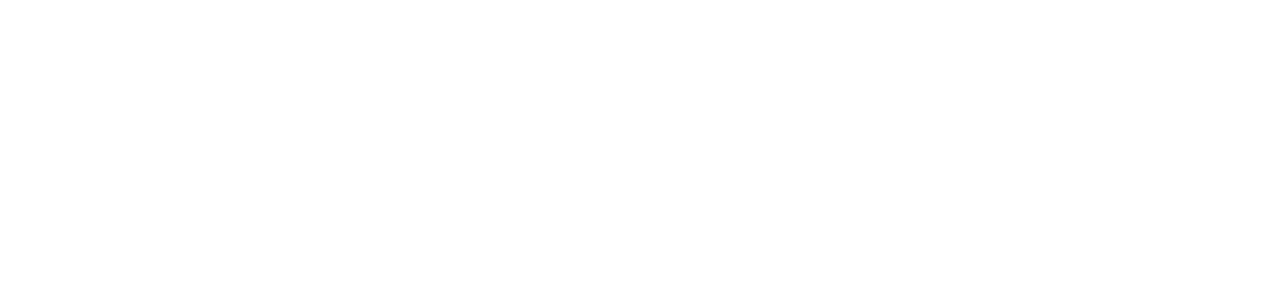
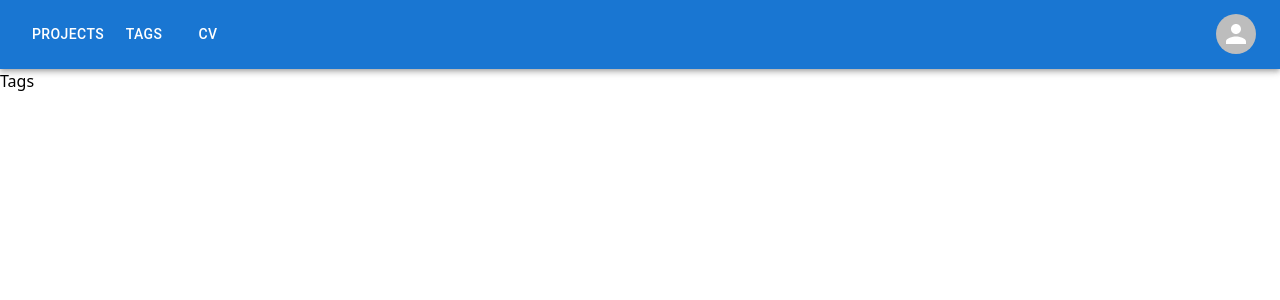
Before and after one commit to TottySnowman/portfolioDashboard, a React (Vite) app: page /tags in a window 1280 px wide. Before the commit this address had no page. Shown: the top 300 px of the page. Built offline with nearby package versions, Linux system fonts and the light colour scheme; sample sign-in values are in the browser's storage.

Commit message:
added navbar with navigation

```diff
--- /dev/null
+++ b/src/components/shared/navbar.tsx
@@ -0,0 +1,98 @@
+import * as React from "react";
+import AppBar from "@mui/material/AppBar";
+import Box from "@mui/material/Box";
+import Toolbar from "@mui/material/Toolbar";
+import Typography from "@mui/material/Typography";
+import Menu from "@mui/material/Menu";
+import Container from "@mui/material/Container";
+import Avatar from "@mui/material/Avatar";
+import Button from "@mui/material/Button";
+import MenuItem from "@mui/material/MenuItem";
+import AdbIcon from "@mui/icons-material/Adb";
+import { Link } from "react-router-dom";
+
+interface singlePage {
+  displayName: string;
+  url: string;
+}
+
+const pages: singlePage[] = [
+  {
+    displayName: "Projects",
+    url: "/projects",
+  },
+  {
+    displayName: "Tags",
+    url: "/tags",
+  },
+  {
+    displayName: "CV",
+    url: "/cv",
+  },
+];
+
+const Navbar = () => {
+  const [anchorElNav, setAnchorElNav] = React.useState<null | HTMLElement>(
+    null,
+  );
+
+  const handleCloseNavMenu = () => {
+    setAnchorElNav(null);
+  };
+
+  return (
+    <AppBar position="static">
+      <Container maxWidth="xl">
+        <Toolbar disableGutters>
+          <Box sx={{ flexGrow: 1, display: { xs: "flex", md: "none" } }}>
+            <Menu
+              id="menu-appbar"
+              anchorEl={anchorElNav}
+              anchorOrigin={{
+                vertical: "bottom",
+                horizontal: "left",
+              }}
+              keepMounted
+              transformOrigin={{
+                vertical: "top",
+                horizontal: "left",
+              }}
+              open={Boolean(anchorElNav)}
+              onClose={handleCloseNavMenu}
+              sx={{ display: { xs: "block", md: "none" } }}
+            >
+              {pages.map((page) => (
+                <MenuItem key={page.displayName} onClick={handleCloseNavMenu}>
+                  <Link
+                    to={page.url}
+                    style={{ textDecoration: "none", color: "inherit" }}
+                  >
+                    <Typography sx={{ textAlign: "center" }}>
+                      {page.displayName}
+                    </Typography>
+                  </Link>
+                </MenuItem>
+              ))}
+            </Menu>
+          </Box>
+          <AdbIcon sx={{ display: { xs: "flex", md: "none" }, mr: 1 }} />
+          <Box sx={{ flexGrow: 1, display: { xs: "none", md: "flex" } }}>
+            {pages.map((page) => (
+              <Button
+                key={page.displayName}
+                sx={{ my: 2, color: "white", display: "block" }}
+              >
+                <Link to={page.url}>{page.displayName}</Link>
+              </Button>
+            ))}
+          </Box>
+          <Box sx={{ flexGrow: 0 }}>
+            <Avatar alt="Paul" />
+          </Box>
+        </Toolbar>
+      </Container>
+    </AppBar>
+  );
+};
+
+export default Navbar;
--- a/src/main.tsx
+++ b/src/main.tsx
@@ -7,6 +7,7 @@
 import Home from "./pages/Home.tsx";
 import SignInPage from "./pages/signIn.tsx";
 import ProtectedRoute from "./pages/protectedRoute.tsx";
+import Tags from "./pages/tags.tsx";
 
 createRoot(document.getElementById("root")!).render(
   <StrictMode>
@@ -15,6 +16,8 @@
         <Routes>
           <Route path="/signIn" element={<SignInPage />} />
           <Route path="/" element={<ProtectedRoute><Home /></ProtectedRoute>} />
+          <Route path="/tags" element={<ProtectedRoute><Tags /></ProtectedRoute>} />
+          <Route path="/cv" element={<ProtectedRoute><Home /></ProtectedRoute>} />
         </Routes>
       </BrowserRouter>
     </Provider>
--- a/src/pages/protectedRoute.tsx
+++ b/src/pages/protectedRoute.tsx
@@ -2,6 +2,7 @@
 import { Navigate } from "react-router-dom";
 import { useSelector } from "react-redux";
 import { RootState } from "../store/store";
+import Navbar from "../components/shared/navbar";
 
 interface ProtectedRouteProps {
   children: JSX.Element;
@@ -10,11 +11,17 @@
 const ProtectedRoute: React.FC<ProtectedRouteProps> = ({ children }) => {
   const authState = useSelector((state: RootState) => state.auth);
 
+  console.log(authState.token);
   if (!authState.token) {
     return <Navigate to="/signin" replace />;
   }
 
-  return children;
+  return (
+    <>
+      <Navbar />
+      {children}
+    </>
+  );
 };
 
 export default ProtectedRoute;
--- /dev/null
+++ b/src/pages/tags.tsx
@@ -0,0 +1,9 @@
+const Tags = () => {
+  return (
+    <div>
+      <p>Tags</p>
+    </div>
+  );
+};
+
+export default Tags;
```
